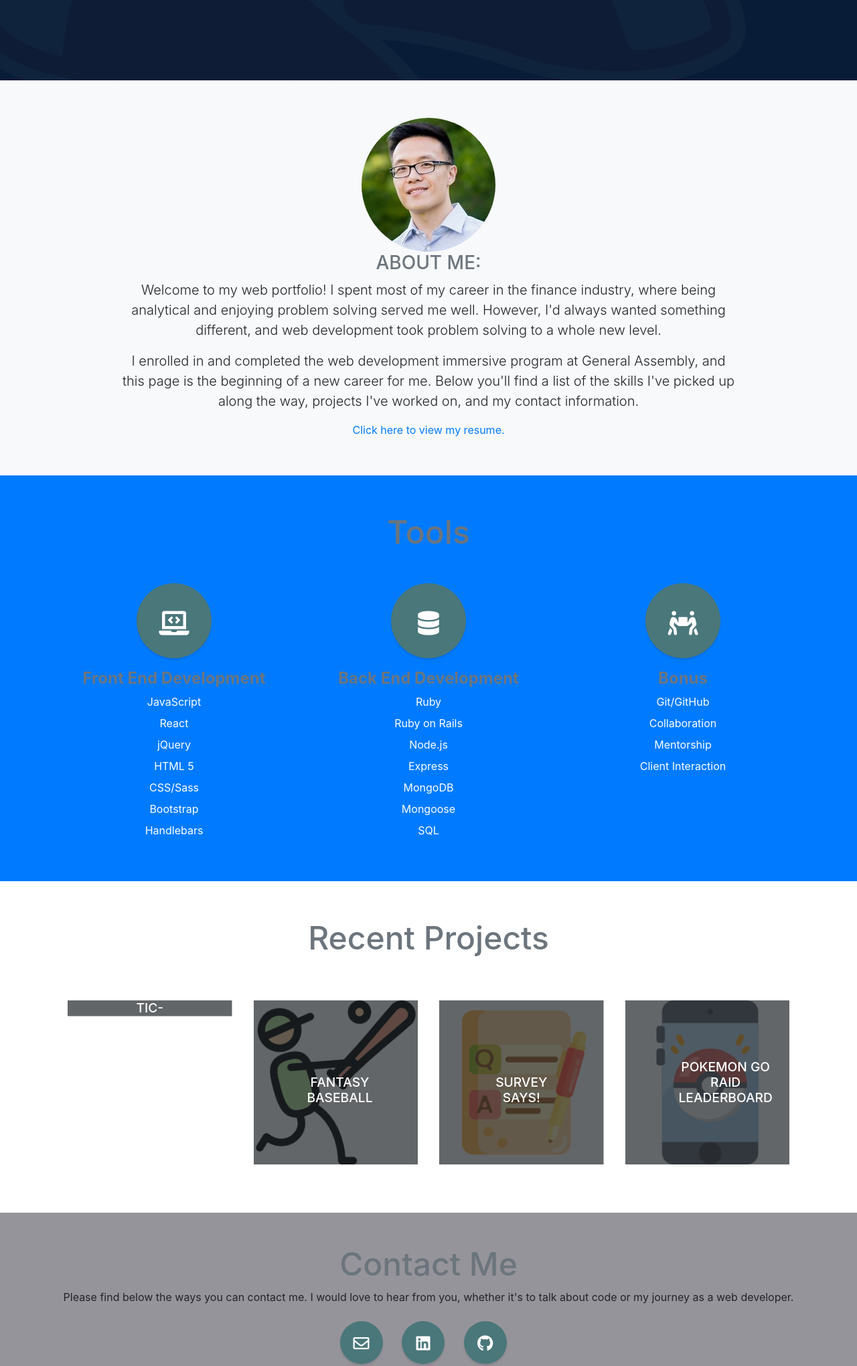
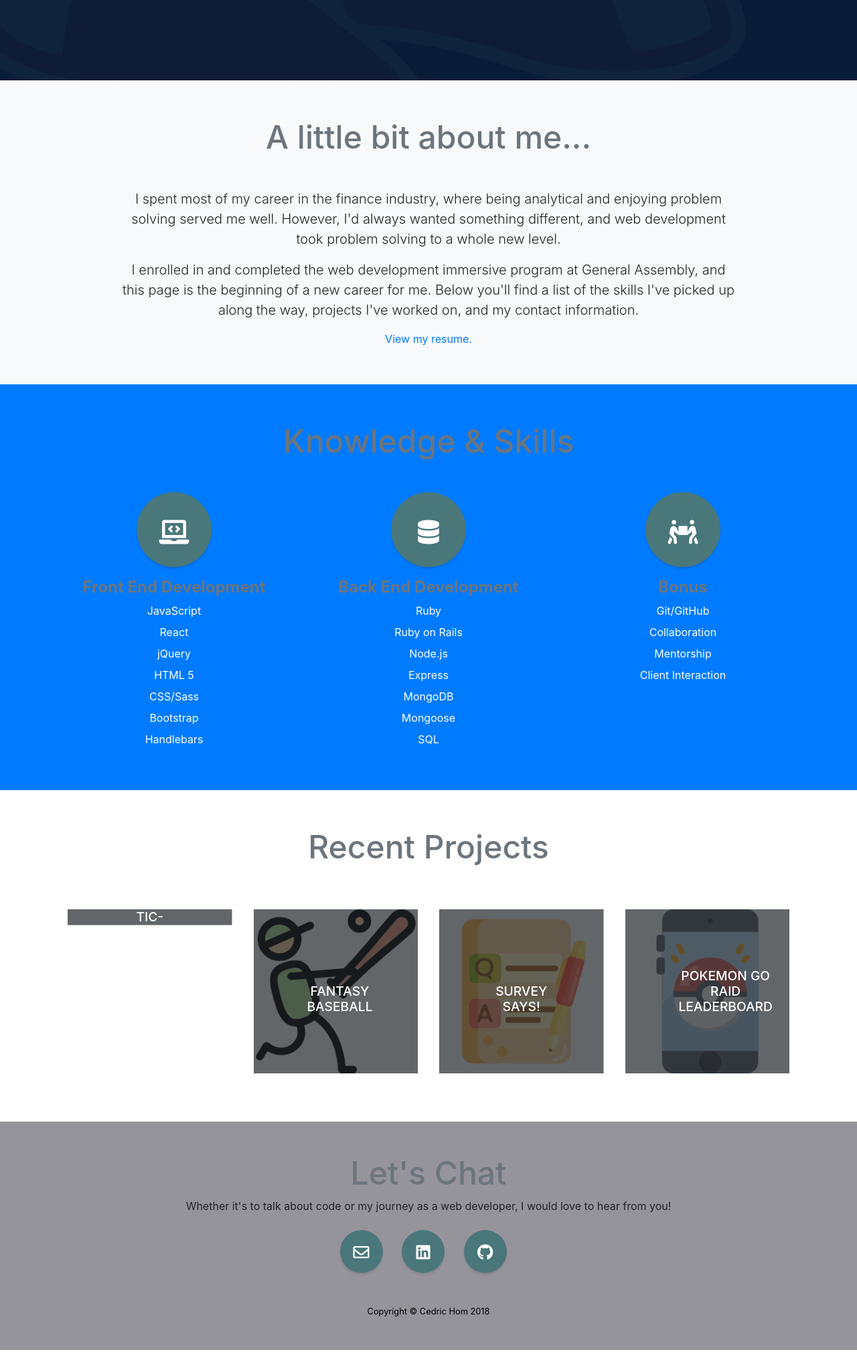
Before and after one commit to cedis81/cedis81.github.io, a website with bundled scripts: page index.html in a window 1280 px wide. Shown: the part 680-2720 px from the top of the page at 67% size. After the commit the page ends 2696 px from the top, so only its background shows below. Built offline with nearby package versions, Linux system fonts and the light colour scheme; files whose address does not match are found by name.

Commit message:
Style changes

```diff
--- a/index.html
+++ b/index.html
@@ -61,8 +61,9 @@
     <!-- Header -->
     <header class="masthead d-flex">
       <div class="container text-center my-auto">
+        <img src="img/cedriclinkedin.jpeg" class="rounded-circle"/>
         <h1 class="mb-1">Cedric Hom</h1>
-        <h3 class="mb-5">
+        <h3 class="text-top-secondary mb-5">
           <em>Boston-Based Full Stack Web Developer</em>
         </h3>
       </div>
@@ -70,14 +71,15 @@
     </header>
 
     <!-- About -->
-    <section class="content-section bg-light" id="about">
+    <section class="content-section bg-light text-center" id="about">
       <div class="container text-center">
         <div class="row">
           <div class="col-lg-10 mx-auto">
-            <img src="img/cedriclinkedin.jpeg" class="rounded-circle"/>
-            <h3 class="text-secondary">ABOUT ME:</h3>
+            <div class="content-section-heading">
+              <h2 class="text-secondary mb-5">A little bit about me...</h2>
+            </div>
             <p class="lead mb-3">
-              Welcome to my web portfolio! I spent most of my career in the finance industry, where being analytical and enjoying
+              I spent most of my career in the finance industry, where being analytical and enjoying
               problem solving served me well. However, I'd always wanted something different, and web development
               took problem solving to a whole new level.
             </p>
@@ -87,7 +89,7 @@
               I've worked on, and my contact information.
             </p>
             <a href="https://drive.google.com/file/d/1FCKHSwoZK9ge5DUXy0KeqpgXj1mq5ejE/view?usp=sharing" target="_blank">
-              Click here to view my resume.
+              View my resume.
             </a>
           </div>
         </div>
@@ -98,7 +100,7 @@
     <section class="content-section bg-primary text-white text-center" id="services">
       <div class="container">
         <div class="content-section-heading">
-          <h2 class="text-secondary mb-5">Tools</h2>
+          <h2 class="text-secondary mb-5">Knowledge & Skills</h2>
         </div>
         <div class="row">
           <div class="col-lg-4 col-md-6 mb-5 mb-lg-0">
@@ -164,7 +166,7 @@
     </section> -->
 
     <!-- Portfolio -->
-    <section class="content-section" id="portfolio">
+    <section class="content-section text-center" id="portfolio">
       <div class="container">
         <div class="content-section-heading text-center">
           <h2 class="text-secondary mb-5">Recent Projects</h2>
@@ -320,7 +322,7 @@
             <div class="modal-dialog modal-dialog-centered" role="document">
               <div class="modal-content">
                 <div class="modal-header">
-                  <h5 class="modal-title" id="pokemonGoModalLongTitle">Team Instinct Boston Raid Leaderboard!</h5>
+                  <h5 class="modal-title" id="pokemonGoModalLongTitle">Pokemon Go Raid Leaderboard</h5>
                   <button type="button" class="close" data-dismiss="modal" aria-label="Close">
                     <span aria-hidden="true">&times;</span>
                   </button>
@@ -373,8 +375,8 @@
     <footer id="contact" class="footer text-center">
       <div class="container">
         <div class="content-section-heading text-center">
-          <h2 class="text-secondary mb-2">Contact Me</h2>
-          <p class="mb-4">Please find below the ways you can contact me. I would love to hear from you, whether it's to talk about code or my journey as a web developer.</p>
+          <h2 class="text-secondary mb-2">Let's Chat</h2>
+          <p class="mb-4">Whether it's to talk about code or my journey as a web developer, I would love to hear from you!</p>
         </div>
         <ul class="list-inline mb-5">
           <li class="list-inline-item">
```
Also changed, not shown: css/stylish-portfolio.min.css.
